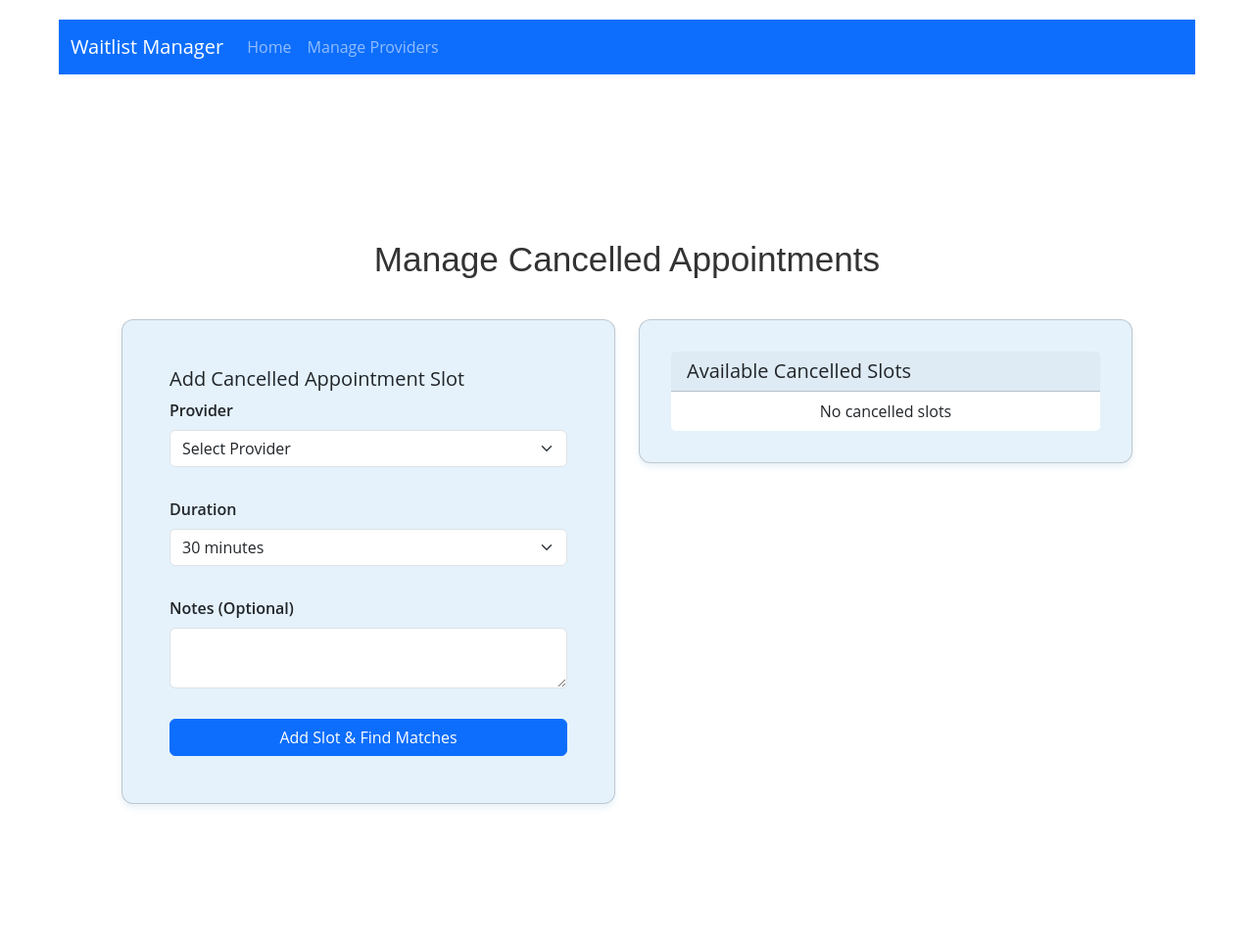
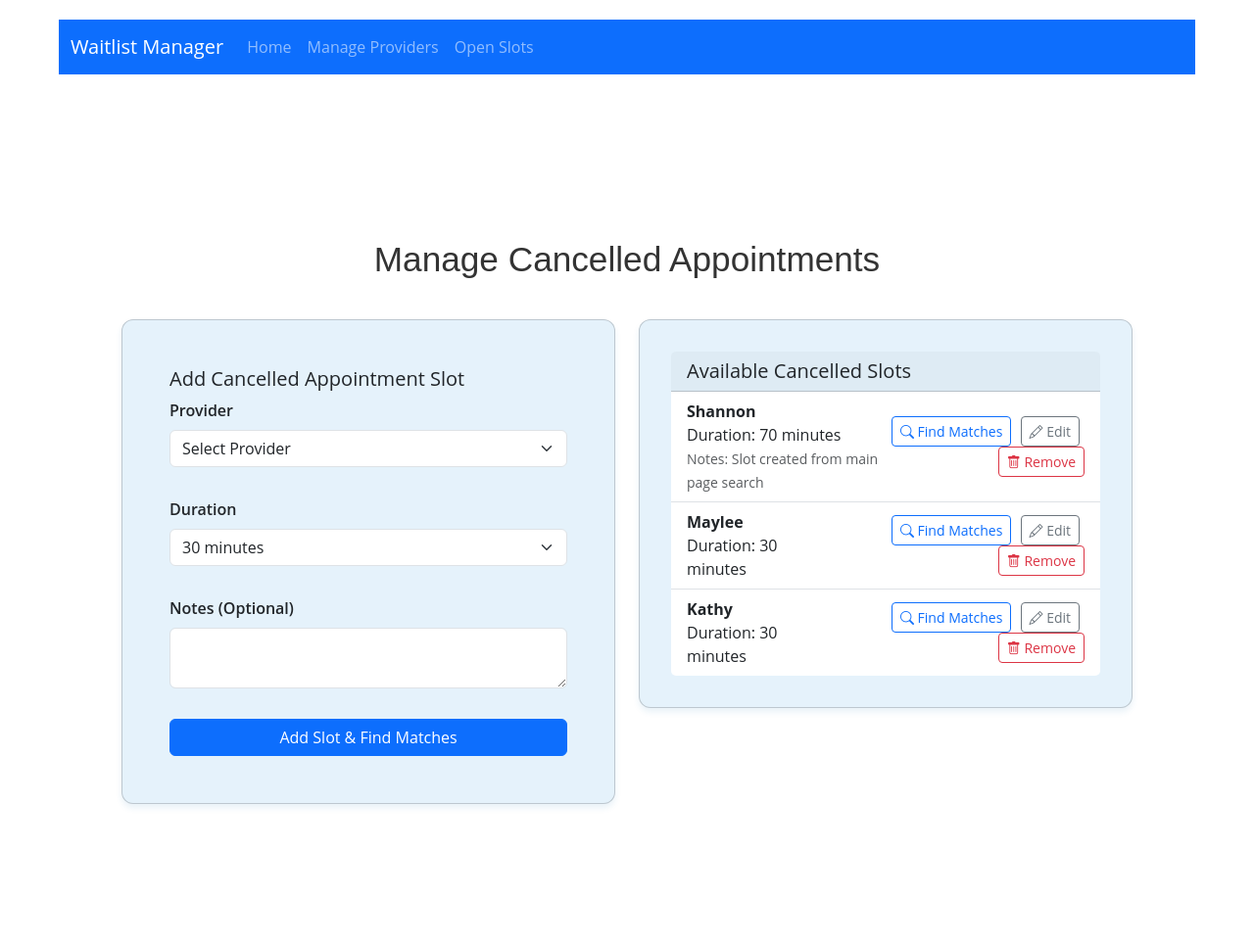
Before and after one commit to s-pecksen/w.ai.tlist, a Flask app: page /cancelled_appointments in a window 1280 px wide. Shown: the top 965 px of the page at 98% size. Run offline with Flask 3, Linux system fonts and the light colour scheme.

Commit message:
Add Nav button for Open Slots + Manager for Open Slots to save list

```diff
--- a/app.py
+++ b/app.py
@@ -15,6 +15,7 @@ from patient_waitlist_manager import PatientWaitlistManager
 import shutil
 import glob
 import logging
+from cancelled_slot_manager import CancelledSlotManager
 
 app = Flask(__name__)
 app.secret_key = os.urandom(24)
@@ -31,39 +32,16 @@ provider_manager = ProviderManager()
 # Define paths
 # test_csv_path = 'Tests/patient_waitlist.csv' # Removed test path
 backup_dir = 'waitlist_backups'
+cancelled_slots_backup_dir = 'cancelled_slots_backups'
 
-# --- Remove Pre-initialization: Seed backup from test file ---
-# try:
-#     os.makedirs(backup_dir, exist_ok=True) # Ensure backup dir exists
-#     existing_backups = glob.glob(os.path.join(backup_dir, 'waitlist_*.csv'))
-#
-#     if not existing_backups and os.path.exists(test_csv_path):
-#         # Backup directory is empty, and test file exists
-#         print(f"No backups found. Initializing from test file: {test_csv_path}")
-#         now = datetime.now()
-#         timestamp_str = now.strftime("%Y%m%d_%H%M%S")
-#         destination_filename = f"waitlist_{timestamp_str}.csv"
-#         destination_path = os.path.join(backup_dir, destination_filename)
-#
-#         # Copy the test file to the backup directory with a timestamp
-#         shutil.copy2(test_csv_path, destination_path)
-#         print(f"Copied test file to: {destination_path}")
-#
-# except Exception as e:
-#     print(f"Error during pre-initialization seeding: {e}")
-# --- End Pre-initialization Removal ---
+# Initialize PatientWaitlistManager
+waitlist_manager = PatientWaitlistManager("ClinicWaitlistApp", backup_dir=backup_dir)
 
-# Initialize PatientWaitlistManager - It will now load the latest backup from backup_dir
-waitlist_manager = PatientWaitlistManager("ClinicWaitlistApp", backup_dir=backup_dir)
+# Initialize CancelledSlotManager
+slot_manager = CancelledSlotManager(backup_dir=cancelled_slots_backup_dir)
 
 # Create Base before any classes that need to inherit from it
 Base = declarative_base()
-
-# In-memory storage for the patient waitlist (will be migrated to the manager)
-# waitlist = []  # We'll replace this with waitlist_manager
-
-# Add this to store cancelled appointments
-cancelled_appointments = []
 
 # Database setup with encryption
 class SecureDatabase:
@@ -537,21 +515,18 @@ def list_cancelled_appointments():
 
     # Get all providers
     providers = provider_manager.get_provider_list()
-
-    # No need for appointment_conflicts anymore
-    # appointment_conflicts = []
-    # ... (removed conflict generation loop) ...
+    # Get slots from the manager
+    current_slots = slot_manager.get_all_slots()
 
     return render_template('cancelled_appointments.html',
                           providers=providers,
-                          cancelled_appointments=cancelled_appointments,
-                          # appointment_conflicts=appointment_conflicts, # Removed
+                          cancelled_appointments=current_slots, # Use data from manager
                           eligible_patients=None,
                           current_appointment=None)
 
 @app.route('/create_slot_and_find_matches', methods=['POST'])
 def create_slot_and_find_matches():
-    """Creates a cancelled slot based on provider/duration from index page form and finds matches."""
+    """Creates a cancelled slot using the manager and finds matches."""
     provider = request.form.get('provider')
     duration = request.form.get('duration')
 
@@ -559,70 +534,42 @@ def create_slot_and_find_matches():
         flash('Please select both a provider and a duration.', 'warning')
         return redirect(url_for('index'))
 
-    # 1. Create a *real* appointment object for the slot
-    new_appointment = {
-        'id': str(uuid.uuid4()), # Give it a unique ID
-        'provider': provider,
-        'duration': duration,
-        'notes': 'Slot created from main page search', # Optional note
-        'matched_patient': None
-        # No date_time key needed
-    }
+    # 1. Create the slot using the manager
+    new_appointment = slot_manager.add_slot(
+        provider=provider,
+        duration=duration,
+        notes='Slot created from main page search' # Optional note
+    )
+    logging.debug(f"Created and saved new cancelled slot via manager: {new_appointment.get('id')}")
 
-    # 2. Add it to the global list
-    cancelled_appointments.append(new_appointment)
-    logging.debug(f"Created and added new cancelled slot: {new_appointment.get('id')}")
-
-    # 3. Find eligible patients for this *new* slot
-    eligible_patients = find_eligible_patients(new_appointment)
+    # 2. Find eligible patients for this *new* slot
+    eligible_patients = find_eligible_patients(new_appointment) # Pass the dict returned by manager
 
     # Get providers for rendering the target template
     providers = provider_manager.get_provider_list()
+    # Get all current slots from manager for the list display
+    current_slots = slot_manager.get_all_slots()
 
-    # 4. Render the template, passing the new appointment and setting is_temporary_search=False
+    # 3. Render the template
     return render_template('cancelled_appointments.html',
                            providers=providers,
-                           cancelled_appointments=cancelled_appointments, # Pass the updated list
+                           cancelled_appointments=current_slots, # Pass the updated list from manager
                            eligible_patients=eligible_patients,
-                           current_appointment=new_appointment, # Pass the newly created slot
-                           is_temporary_search=False) # Explicitly False
+                           current_appointment=new_appointment, # Pass the newly created slot dict
+                           is_temporary_search=False)
 
 @app.route('/add_cancelled_appointment', methods=['POST'])
 def add_cancelled_appointment():
-    # Get form data - remove date_time_str
     provider = request.form.get('provider')
-    # date_time_str = request.form.get('date_time') # Removed
     duration = request.form.get('duration')
     notes = request.form.get('notes', '')
 
-    # Basic validation - remove date_time_str
-    if not provider or not duration: # Removed date_time_str check
+    if not provider or not duration:
         flash('Please fill in all required fields', 'danger')
         return redirect(url_for('list_cancelled_appointments'))
 
-    # Remove date/time parsing and conflict check
-    # try:
-    #     date_time = datetime.fromisoformat(date_time_str)
-    # except ValueError:
-    #     flash('Invalid date/time format. Please use YYYY-MM-DDTHH:MM:SS', 'danger')
-    #     return redirect(url_for('list_cancelled_appointments'))
-    #
-    # # Check for conflicts - Removed
-    # for appt in cancelled_appointments:
-    #     # ... (conflict logic removed) ...
-
-    # Create appointment object - remove date_time key
-    appointment = {
-        'id': str(uuid.uuid4()),
-        'provider': provider,
-        # 'date_time': date_time, # Removed
-        'duration': duration,
-        'notes': notes,
-        'matched_patient': None
-    }
-
-    # Add to cancelled_appointments list
-    cancelled_appointments.append(appointment)
+    # Create appointment object using the manager
+    appointment = slot_manager.add_slot(provider, duration, notes)
 
     # Find eligible patients for this appointment
     eligible_patients = find_eligible_patients(appointment)
@@ -631,27 +578,24 @@ def add_cancelled_appointment():
     logging.debug(f"Rendering cancelled_appointments template from add_cancelled_appointment.")
     logging.debug(f"Current appointment ID: {appointment.get('id')}")
     if not appointment.get('id'):
-         logging.error("!!! CRITICAL: appointment['id'] is missing before rendering template in add_cancelled_appointment !!!")
+         logging.error("!!! CRITICAL: appointment['id'] is missing after adding via manager in add_cancelled_appointment !!!")
     # --- End Logging ---
+
+    # Get all slots for rendering
+    current_slots = slot_manager.get_all_slots()
 
     # Render template with eligible patients
     return render_template('cancelled_appointments.html',
                           providers=provider_manager.get_provider_list(),
-                          cancelled_appointments=cancelled_appointments,
-                          # appointment_conflicts=[], # Removed
+                          cancelled_appointments=current_slots, # Use list from manager
                           eligible_patients=eligible_patients,
                           current_appointment=appointment,
                           is_temporary_search=False)
 
-# Add route to find matches for an existing appointment
 @app.route('/find_matches_for_appointment/<appointment_id>', methods=['POST'])
 def find_matches_for_appointment(appointment_id):
-    # Find the appointment
-    appointment = None
-    for a in cancelled_appointments:
-        if a['id'] == appointment_id:
-            appointment = a
-            break
+    # Find the appointment using the manager
+    appointment = slot_manager.get_slot_by_id(appointment_id)
 
     if not appointment:
         flash('Appointment not found', 'danger')
@@ -669,22 +613,23 @@ def find_matches_for_appointment(appointment_id):
     logging.debug(f"Rendering cancelled_appointments template from find_matches_for_appointment.")
     logging.debug(f"Current appointment ID: {appointment.get('id')}")
     if not appointment.get('id'):
-         logging.error("!!! CRITICAL: appointment['id'] is missing before rendering template in find_matches_for_appointment !!!")
+         logging.error("!!! CRITICAL: appointment['id'] is missing after getting from manager in find_matches_for_appointment !!!")
     # --- End Logging ---
+
+    # Get all slots for rendering
+    current_slots = slot_manager.get_all_slots()
 
     # Render template with eligible patients
     return render_template('cancelled_appointments.html',
                         providers=provider_manager.get_provider_list(),
-                        cancelled_appointments=cancelled_appointments,
+                        cancelled_appointments=current_slots, # Use list from manager
                         eligible_patients=eligible_patients,
                         current_appointment=appointment,
-                        is_temporary_search=False) # Removed is_temporary_search
+                        is_temporary_search=False)
 
-# Revert route definition: no trailing slash, but add strict_slashes=False
 @app.route('/assign_appointment/<patient_id>/<appointment_id>', methods=['POST'], strict_slashes=False)
 def assign_appointment(patient_id, appointment_id):
     """Assign a patient to a cancelled appointment slot and remove from waitlist"""
-    # Parameters are already strings
     logging.debug(f"Entering assign_appointment for patient_id={patient_id}, appointment_id={appointment_id}")
     # Update wait times
     waitlist_manager.update_wait_times()
@@ -692,10 +637,10 @@ def assign_appointment(patient_id, appointment_id):
     # Get all patients
     all_patients = waitlist_manager.get_all_patients()
 
-    # Find the patient using the string representation
+    # Find the patient
     patient = None
     for p in all_patients:
-        if p.get('id') == patient_id: # Compare with string
+        if p.get('id') == patient_id:
             patient = p
             break
 
@@ -704,54 +649,55 @@ def assign_appointment(patient_id, appointment_id):
         logging.debug("Patient not found, redirecting to list_cancelled_appointments")
         return redirect(url_for('list_cancelled_appointments'))
 
-    # Find the appointment using the string representation
-    appointment = None
-    for a in cancelled_appointments:
-        if a.get('id') == appointment_id: # Compare with string
-            appointment = a
-            break
+    # Find the appointment using the manager
+    appointment = slot_manager.get_slot_by_id(appointment_id)
 
     if not appointment:
         flash('Appointment not found', 'danger')
         logging.debug("Appointment not found, redirecting to list_cancelled_appointments")
         return redirect(url_for('list_cancelled_appointments'))
 
-    # Check if patient is eligible
-    match_score = calculate_match_score(patient, appointment)
+    # Check if already matched
+    if appointment.get('matched_patient'):
+        flash(f'Slot already assigned to {appointment["matched_patient"].get("name", "another patient")}.', 'warning')
+        logging.debug("Slot already matched, redirecting to list_cancelled_appointments")
+        return redirect(url_for('list_cancelled_appointments'))
+
+    # Check if patient is eligible (using the same helper function)
+    match_score = calculate_match_score(patient, appointment) # calculate_match_score uses dicts, compatible
     if match_score == 'none':
-        flash(f'{patient.get("name", "Unknown Patient")} is not eligible for this appointment slot.', 'danger') # Use .get()
+        flash(f'{patient.get("name", "Unknown Patient")} is not eligible for this appointment slot.', 'danger')
         logging.debug("Patient not eligible, redirecting to list_cancelled_appointments")
         return redirect(url_for('list_cancelled_appointments'))
 
-    # Assign patient to appointment (optional)
-    appointment['matched_patient'] = patient
-
-    # Remove patient from the waitlist using the string representation
+    # Attempt to remove patient from waitlist FIRST
     try:
         logging.debug(f"Attempting to remove patient ID: {patient_id}")
-        removed = waitlist_manager.remove_patient(patient_id) # Use string ID
+        removed = waitlist_manager.remove_patient(patient_id)
         logging.debug(f"Removal result: {removed}")
+
         if removed:
-            flash(f'Successfully assigned {patient.get("name", "Unknown Patient")} to the appointment and removed them from the waitlist.', 'success')
-            target_url = url_for('index')
-            logging.debug(f"Patient removed successfully, redirecting to: {target_url}")
+            # If patient removal was successful, THEN assign patient to appointment using the manager
+            assigned = slot_manager.assign_patient_to_slot(appointment_id, patient) # Pass the patient dict
 
-            # Backup call remains removed/commented out here
-            # try:
-            #     waitlist_manager.save_backup()
-            #     logging.debug("Waitlist backup saved successfully after assignment.")
-            # except Exception as backup_e:
-            #     logging.error(f"Error saving backup after assignment: {backup_e}", exc_info=True)
-            #     flash('Patient assigned and removed, but failed to save backup. Check logs.', 'warning')
-
-            return redirect(target_url)
+            if assigned:
+                flash(f'Successfully assigned {patient.get("name", "Unknown Patient")} to the appointment and removed them from the waitlist.', 'success')
+                target_url = url_for('list_cancelled_appointments') # Redirect back to the slots list
+                logging.debug(f"Patient removed and assigned successfully, redirecting to: {target_url}")
+                return redirect(target_url)
+            else:
+                # This case means patient was removed but slot assignment failed (e.g., slot disappeared between check and assignment)
+                flash('Patient removed from waitlist, but failed to assign to the slot (slot may have been removed). Please check the lists.', 'warning')
+                logging.error(f"Removed patient {patient_id} but failed to assign to slot {appointment_id}")
+                # Maybe try re-adding the patient? For now, just warn.
+                return redirect(url_for('list_cancelled_appointments'))
         else:
-            # This case is less likely if patient was found earlier, but handle it
-            flash('Failed to remove patient from waitlist (patient ID might have changed or not found during removal).', 'danger')
-            logging.debug("Patient removal failed, redirecting to list_cancelled_appointments")
+            # Patient removal failed
+            flash('Failed to remove patient from waitlist. Assignment cancelled.', 'danger')
+            logging.debug("Patient removal failed, assignment cancelled, redirecting to list_cancelled_appointments")
             return redirect(url_for('list_cancelled_appointments'))
     except Exception as e:
-        logging.error(f"Exception during patient removal or redirect: {e}", exc_info=True)
+        logging.error(f"Exception during patient removal or assignment: {e}", exc_info=True)
         flash('An unexpected error occurred while assigning the patient.', 'danger')
         return redirect(url_for('list_cancelled_appointments'))
 
@@ -814,30 +760,24 @@ def find_eligible_patients(cancelled_appointment):
 
 @app.route('/remove_cancelled_slot/<appointment_id>', methods=['POST'])
 def remove_cancelled_slot(appointment_id):
-    """Removes a specific cancelled appointment slot."""
-    global cancelled_appointments # Declare we intend to modify the global list
+    """Removes a specific cancelled appointment slot using the manager."""
+    # Use the manager's remove method
+    removed = slot_manager.remove_slot(appointment_id)
 
-    initial_length = len(cancelled_appointments)
-    # Filter out the appointment with the matching ID
-    cancelled_appointments = [appt for appt in cancelled_appointments if appt.get('id') != appointment_id]
-
-    if len(cancelled_appointments) < initial_length:
+    if removed:
         flash('Cancelled appointment slot removed successfully.', 'success')
-        logging.debug(f"Removed cancelled slot ID: {appointment_id}")
+        logging.debug(f"Removed cancelled slot ID: {appointment_id} via manager")
     else:
-        flash('Cancelled appointment slot not found.', 'warning')
-        logging.warning(f"Attempted to remove non-existent cancelled slot ID: {appointment_id}")
+        # Manager already logs warnings for non-existent IDs
+        flash('Cancelled appointment slot not found or already removed.', 'warning')
 
     return redirect(url_for('list_cancelled_appointments'))
 
 @app.route('/edit_cancelled_slot/<appointment_id>', methods=['GET'])
 def edit_cancelled_slot(appointment_id):
-    """Shows the form to edit a cancelled appointment slot."""
-    appointment_to_edit = None
-    for appt in cancelled_appointments:
-        if appt.get('id') == appointment_id:
-            appointment_to_edit = appt
-            break
+    """Shows the form to edit a cancelled appointment slot using the manager."""
+    # Get the slot using the manager
+    appointment_to_edit = slot_manager.get_slot_by_id(appointment_id)
 
     if not appointment_to_edit:
         flash('Cancelled appointment slot not found.', 'danger')
@@ -855,23 +795,18 @@ def edit_cancelled_slot(appointment_id):
 
 @app.route('/update_cancelled_slot/<appointment_id>', methods=['POST'])
 def update_cancelled_slot(appointment_id):
-    """Updates the details of a cancelled appointment slot."""
-    global cancelled_appointments
-
-    appointment_to_update = None
-    for i, appt in enumerate(cancelled_appointments):
-        if appt.get('id') == appointment_id:
-            # Prevent editing if already matched (double check)
-            if appt.get('matched_patient'):
-                 flash('Cannot edit a slot that is already matched.', 'warning')
-                 return redirect(url_for('list_cancelled_appointments'))
-            appointment_to_update = appt
-            appointment_index = i
-            break
+    """Updates the details of a cancelled appointment slot using the manager."""
+    # Get original slot first to pass back to template on validation failure
+    appointment_to_update = slot_manager.get_slot_by_id(appointment_id)
 
     if not appointment_to_update:
         flash('Cancelled appointment slot not found.', 'danger')
         return redirect(url_for('list_cancelled_appointments'))
+
+    # Check if already matched (manager's update method also checks this)
+    if appointment_to_update.get('matched_patient'):
+         flash('Cannot edit a slot that is already matched.', 'warning')
+         return redirect(url_for('list_cancelled_appointments'))
 
     # Get updated data from form
     provider = request.form.get('provider')
@@ -884,16 +819,18 @@ def update_cancelled_slot(appointment_id):
         # Redirect back to edit page, passing original appointment data again
         providers = provider_manager.get_provider_list()
         return render_template('edit_cancelled_slot.html',
-                               appointment=appointment_to_update,
+                               appointment=appointment_to_update, # Use the dict fetched earlier
                                providers=providers)
 
-    # Update the dictionary in the list
-    cancelled_appointments[appointment_index]['provider'] = provider
-    cancelled_appointments[appointment_index]['duration'] = duration
-    cancelled_appointments[appointment_index]['notes'] = notes
+    # Update using the manager
+    updated = slot_manager.update_slot(appointment_id, provider, duration, notes)
 
-    flash('Cancelled appointment slot updated successfully.', 'success')
-    logging.debug(f"Updated cancelled slot ID: {appointment_id}")
+    if updated:
+        flash('Cancelled appointment slot updated successfully.', 'success')
+        logging.debug(f"Updated cancelled slot ID: {appointment_id} via manager")
+    else:
+        # Manager handles logging, maybe flash a generic error or rely on previous checks
+        flash('Failed to update cancelled appointment slot. It might have been removed or matched.', 'danger')
 
     return redirect(url_for('list_cancelled_appointments'))
 
--- /dev/null
+++ b/cancelled_slots_backups/cancelled_slots_20250408_163550_862447.csv
@@ -0,0 +1,2 @@
+id,provider,duration,notes,matched_patient_id,matched_patient_name
+23f6b859-bc5b-4310-ac07-e8b4e40ebbaa,Shannon,70,Slot created from main page search,,
--- /dev/null
+++ b/cancelled_slots_backups/cancelled_slots_20250408_163603_039739.csv
@@ -0,0 +1,3 @@
+id,provider,duration,notes,matched_patient_id,matched_patient_name
+23f6b859-bc5b-4310-ac07-e8b4e40ebbaa,Shannon,70,Slot created from main page search,,
+97c773fb-073f-4f2e-a8c6-3c62b2e821d4,Maylee,30,,,
--- /dev/null
+++ b/cancelled_slots_backups/cancelled_slots_20250408_163629_876056.csv
@@ -0,0 +1,4 @@
+id,provider,duration,notes,matched_patient_id,matched_patient_name
+23f6b859-bc5b-4310-ac07-e8b4e40ebbaa,Shannon,70,Slot created from main page search,,
+97c773fb-073f-4f2e-a8c6-3c62b2e821d4,Maylee,30,,,
+bbf6f65a-07fe-4817-a711-4dd30862b0e6,Kathy,30,,,
--- a/templates/base.html
+++ b/templates/base.html
@@ -24,6 +24,9 @@
                     </li>
                     <li class="nav-item">
                         <a class="nav-link" href="{{ url_for('list_providers') }}">Manage Providers</a>
+                    </li>
+                    <li class="nav-item">
+                        <a class="nav-link" href="{{ url_for('list_cancelled_appointments') }}">Open Slots</a>
                     </li>
                 </ul>
             </div>
```
Also changed, not shown: cancelled_slot_manager.py (added, +200 -0 lines).
